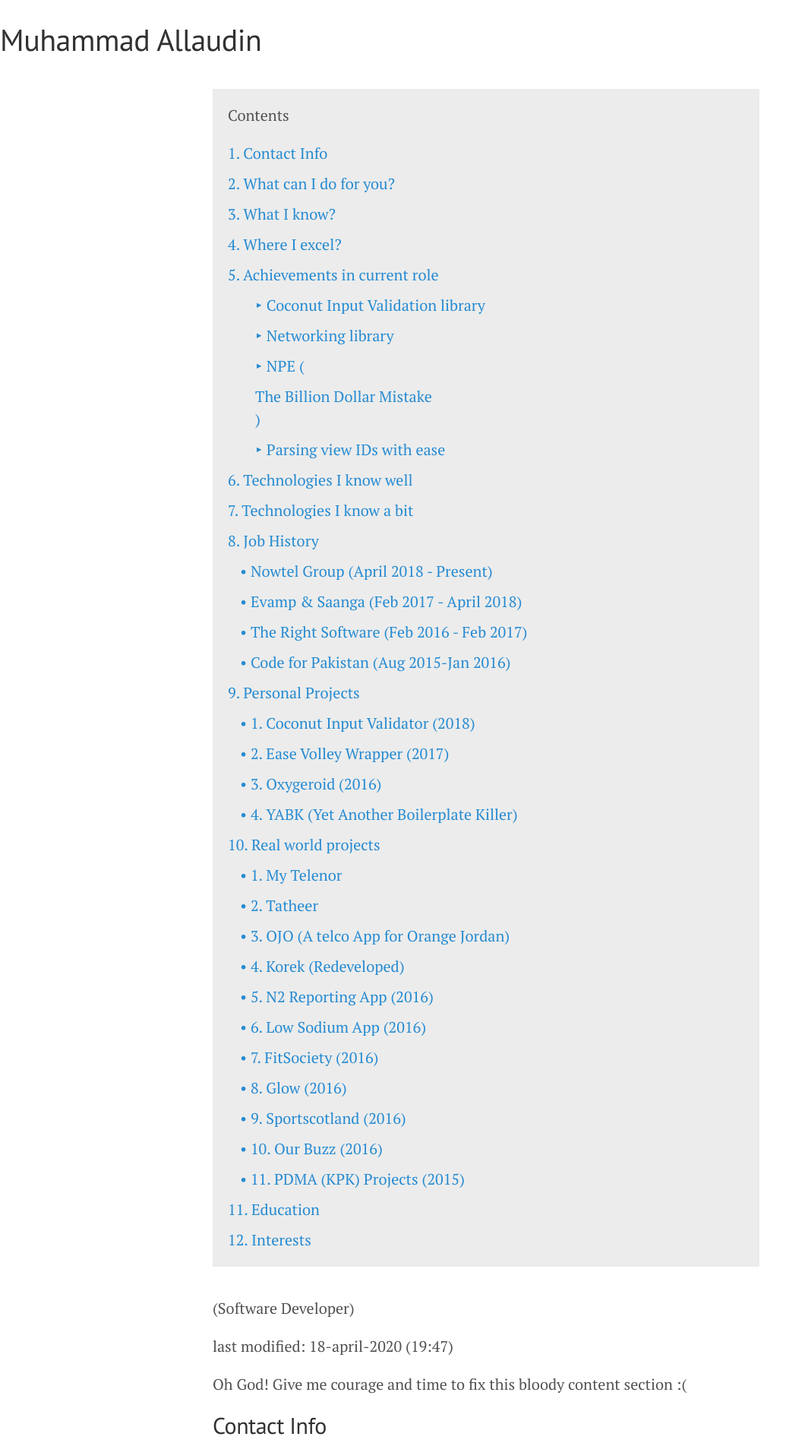
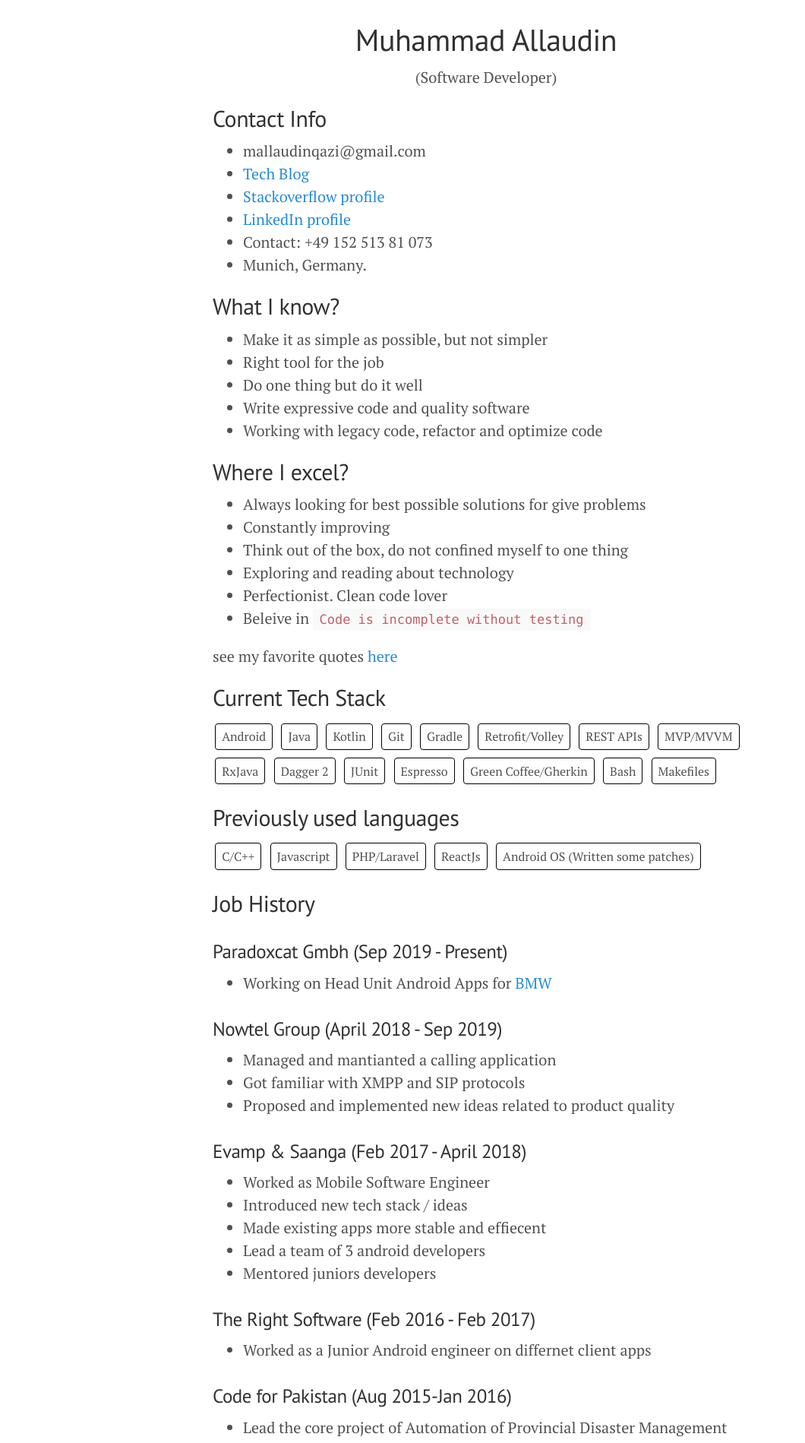
Before and after one commit to allaudin/blog, a Jekyll site: the page built from resume/index.md, in a window 1280 px wide. Shown: the top 1899 px of the page at 76% size, without its empty margins (0-1060 px from the left). Built offline with Jekyll 4.4.1, drawn with Linux system fonts in a browser that asks for light colours; some of the changed text lies outside the part shown.

Commit message:
update resume

```diff
--- a/_layouts/resume.html
+++ b/_layouts/resume.html
@@ -5,18 +5,18 @@
 
 <body>
 
-<h1>{{page.title}}</h1>
-<div class="container content" id="anchor">
-    <div id="toc-container">
-        <div id="toc">
+    <div class="container content" id="resume">
+
+        <div class="picture-wrapper hide">
+            <img src="/assets/img/dp.jpg" alt="Profile Picture" >
         </div>
-    </div>
-    {{ content }}
-</div>
 
 
-<p id="top" onclick="goToTop()">top <a class="fa fa-long-arrow-up" title="go to top"></a></p>
 
-<script src='{{ site.baseurl }}/assets/js/app.js'></script>
+        <h1 class="title">{{page.title}}</h1>
+        {{ content }}
+    </div>
+
 </body>
+
 </html>
--- /dev/null
+++ b/_sass/resume.scss
@@ -0,0 +1,53 @@
+#resume {
+
+    h1.title {
+        display: block;
+        text-align: center;
+    }
+
+    .subtitle {
+        text-align: center;
+    }
+
+    .skill-container {
+
+        display: block;
+
+        .skill {
+            display: inline-block;
+            border-radius: 4px;
+            font-size: 0.8rem;
+            margin: 0.3em 0.2em;
+            padding: 0.3em 0.5em;
+            border: 1px solid black;
+        }
+
+    }
+
+    blockquote {
+        margin: 5px 20px;
+    }
+
+    .picture-wrapper {
+        margin-top: 26px;
+        margin-bottom: 18px;
+        display: block;
+        text-align: center;
+        padding: 0;
+
+        img {
+            display: inline-block;
+            width: 90px;
+            height: 90px;
+            margin: 0;
+            padding: 0;
+            border-radius: 50%;
+        }
+    }
+
+    .hide {
+        display: none !important;
+    }
+
+
+}
--- a/assets/css/main.scss
+++ b/assets/css/main.scss
@@ -2,3 +2,4 @@
 ---
 
 @import "main";
+@import "resume";
--- a/resume/index.md
+++ b/resume/index.md
@@ -1,37 +1,21 @@
 ---
 layout: resume
-nav: false
 title: Muhammad Allaudin
-modified: 18-April-2020 (19:47)
 ---
 
-<p id="subtitle">
+<p class="subtitle">
 	<span>(Software Developer)</span>
 </p>
 
 
-last modified: {{ page.modified | downcase }}
-{: .last_modified }
-
-<!-- ![Photo]({{ site.url }}/{{ site.dp }}){: .selfie} -->
-
-Oh God! Give me courage and time to fix this bloody content section :(
-{: .pray }
-
 ## Contact Info
 
 * mallaudinqazi@gmail.com
-* [Tech Blog](https://mallaudin.com){:.blue}
-* [Stackoverflow profile](http://stackoverflow.com/users/2622118/mallaudin){:.blue}
-* [LinkedIn profile](https://pk.linkedin.com/in/allaudinology){:.blue}
-* Contact: <span id="contact">+49 151 24832360</span>
+* [Tech Blog](https://mallaudin.com)
+* [Stackoverflow profile](http://stackoverflow.com/users/2622118/mallaudin)
+* [LinkedIn profile](https://pk.linkedin.com/in/allaudinology)
+* Contact: <span id="contact">+49 152 513 81 073</span>
 * Munich, Germany.
-
-## What can I do for you?
-
-I currently work in a software house which provides Mobile Financial Services to big companies. I started
-there fresh out of college 3 years ago and have excelled a lot since then in mobile technologies which is my domain of interest. Be it small Android applications or enterprise Android projects, I’ve the skill set to accomplish a project on my own.
-Being an expert ApplicationDeveloper, I am able to give back to the company and community I’m a part of.
 
 
 ## What I know?
@@ -44,113 +28,125 @@
 
 ## Where I excel?
 
-In a short period of time I have learnt a lot and kept myself on my toes to compete with my colleagues who are far more experienced than me. In fact, I have successfully increased my skills and my understanding of android world to beat most of my experienced colleagues in short period of time.
+* Always looking for best possible solutions for give problems
+* Constantly improving
+* Think out of the box, do not confined myself to one thing
+* Exploring and reading about technology
+* Perfectionist. Clean code lover
+* Beleive in `Code is incomplete without testing`
 
-> I am quick learner and adaptable which makes me an excellent resource in any kind of environment.
+see my favorite quotes [here](https://www.mallaudin.com/quotes/)
 
-## Achievements in current role
+## Current Tech Stack
 
-Whenever I thought something is going wrong, I took a step back and tried to solve it in an efficient manner. While working on Apps in Evamp, I have seen a lot of bad code written by novice developers and to be honest we struggled with it too. I have worked on many of these problems and proposed my own solutions to it.
+<div class="skill-container">
+	<span class="skill">Android</span>
+	<span class="skill">Java</span>
+	<span class="skill">Kotlin</span>
+	<span class="skill">Git</span>
+	<span class="skill">Gradle</span>
+	<span class="skill">Retrofit/Volley</span>
+	<span class="skill">REST APIs</span>
+	<span class="skill">MVP/MVVM</span>
+	<span class="skill">RxJava</span>
+	<span class="skill">Dagger 2</span>
+	<span class="skill">JUnit</span>
+	<span class="skill">Espresso</span>
+	<span class="skill">Green Coffee/Gherkin</span>
+	<span class="skill">Bash</span>
+	<span class="skill">Makefiles</span>
+</div>
 
-#### Coconut Input Validation library
+## Previously used languages
 
-> Validating input fields require a lot of effort and boilerplate code on developer side. I have tried to solved
-> this problem by creating a library which does all this work in a very effective manner. It amazingly reduces
-> your validation logic to only a *single line* and makes you productive when dealing with input validations.
-> See [this](https://github.com/allaudin/coconut-input-validator){:.blue} link for reference.
-
-#### Networking library
-
-> For networking,  I have fully compiled my own library keeping Evamp’s need in mind. As almost every project in Evamp
-> communicates to network, **this library reduces around 20% of developer's burden and allow them to be more productive**.Visit
-> [this](https://github.com/allaudin/ease-volley-wrapper){:.blue} link for details.
-
-#### NPE ([The Billion Dollar Mistake](https://en.wikipedia.org/wiki/Tony_Hoare#Apologies_and_retractions))
-
-> NPE is a nightmare for Java Developers and Evamp has suffered a lot from it. I have written an annotation processor to
-> prevent app from crashing because of `NULL POINTER EXCEPTIONS`. **According to Fabric, we had around 10% decrease in crashes after integrating this library**.
-> See [this](https://allaudin.github.io/yabk/){:.blue} link for reference.
-
-#### Parsing view IDs with ease
-
-> One of the curmbersome tasks in Android is getting view reference in java code. You have to write biolerplate code
-> again and again for getting the new IDs from XML. I have solved this issue by creating an annotation processor which
-> does view-id binding and update them automatically. It greatly helps in writing code with same structure and use it
-> without any extra effor. See [this](https://allaudin.github.io/oxygeroid/){:.blue} link for reference.
-
-All these libraries greatly help developers to focus on something more important (business logic) and save precious time.
-
-## Technologies I know well
-
-* Android / Java
-* Git
-* Retrofit / Volley
-* MySql / Sqlite
-* Gradle
-* Event Bus
-* REST
-* MVP/MVVM
-* RxJava
-* Dagger 2
-* Bash
-* Android Architecture Components
-* Operating Systems [Linux]
-* JUnit
-* Android Studio
-* Espresso
-
-## Technologies I know a bit
-
-> Although I know less about these technologies, but with a task at hand, I can dive deep into the technology and can come up with great solutions.
-
-
-
-* C/C++
-* JavaScript
-* ReactJs
-* PHP/Laravel
-* Wordpress
-* Node
-* Design Patterns
-* Computer Networks
+<div class="skill-container">
+	<span class="skill">C/C++</span>
+	<span class="skill">Javascript</span>
+	<span class="skill">PHP/Laravel</span>
+	<span class="skill">ReactJs</span>
+	<span class="skill">Android OS (Written some patches)</span>
+</div>
 
 ## Job History
 
-### Nowtel Group (April 2018 - Present)
+### Paradoxcat Gmbh (Sep 2019 - Present)
 
-Working as Android Engineer. I do anything related to Android.
+* Working on Head Unit Android Apps for [BMW](https://www.bmw.de/de/home.html)
+
+### Nowtel Group (April 2018 - Sep 2019)
+
+* Managed and mantianted a calling application
+* Got familiar with XMPP and SIP protocols
+* Proposed and implemented new ideas related to product quality
 
 ### Evamp & Saanga (Feb 2017 - April 2018)
 
-Worked as Mobile Software Engineer.
+* Worked as Mobile Software Engineer
+* Introduced new tech stack / ideas
+* Made existing apps more stable and effiecent
+* Lead a team of 3 android developers
+* Mentored juniors developers
 
 ### The Right Software (Feb 2016 - Feb 2017)
 
-Worked as Android engineer.
+* Worked as a Junior Android engineer on differnet client apps
 
 ### Code for Pakistan (Aug 2015-Jan 2016)
 
-Lead the core project of Automation of Provincial Disaster Management Authority (PDMA) System. Successfully accomplished two huge government projects under this company's belt.
+* Lead the core project of Automation of Provincial Disaster Management Authority (PDMA) System. Successfully accomplished two huge government projects under this company's belt.
+
+## Achievements in development role
+
+Whenever I thought something is being done in wrong way or needs improvement, I took a step back and tried to solve it. I tried to tackle some problesm by creating my own libraries for specific projects.
+
+### 1. Coconut Input Validation library
+
+Validating input fields require a lot of effort and boilerplate code on developer side. I have tried to solved
+this problem by creating a library which does all this work in a very effective manner. It amazingly reduces
+your validation logic to only a *single line* and makes you productive when dealing with input validations.
+See [this](https://github.com/allaudin/coconut-input-validator) link for reference.
+
+### 2. Networking library
+
+For networking,  I have fully compiled my own library keeping Evamp’s need in mind. As almost every project in Evamp
+communicates to network, **this library reduces around 20% of developer's burden and allow them to be more productive**.Visit
+[this](https://github.com/allaudin/ease-volley-wrapper) link for details.
+
+### 3. NPE ([The Billion Dollar Mistake](https://en.wikipedia.org/wiki/Tony_Hoare#Apologies_and_retractions))
+
+NPE is a nightmare for Java Developers and Evamp has suffered a lot from it. I have written an annotation processor to
+prevent app from crashing because of `NULL POINTER EXCEPTIONS`. **According to Fabric, we had around 10% decrease in crashes after integrating this library**.
+See [this](https://www.mallaudin/yabk/) link for reference.
+
+### 4. Parsing view IDs with ease
+
+One of the curmbersome tasks in Android is getting view reference in java code. You have to write biolerplate code
+again and again for getting the new IDs from XML. I have solved this issue by creating an annotation processor which
+does view-id binding and update them automatically. It greatly helps in writing code with same structure and use it
+without any extra effor. See [this](https://www.mallaudin/oxygeroid/) link for reference.
+
+> All these libraries greatly help developers to focus on something more important (business logic) and save precious time.
+
 
 ## Personal Projects
 
 ### 1. Coconut Input Validator (2018)
 
-Coconut Input Validator moves your data validation logic from Java code to XML. By this, you are able to define validation regex and error messages directly on view definition. [link](https://github.com/allaudin/coconut-input-validator){:.blue}
+Coconut Input Validator moves your data validation logic from Java code to XML. By this, you are able to define validation regex and error messages directly on view definition. [link](https://github.com/allaudin/coconut-input-validator)
 
 ### 2. Ease Volley Wrapper (2017)
 
-Ease is a wrapper around Volley for handling network responses more effectively. It offers auto parsing of response to a specific type with clean and intuitive API for creating requests and handling responses. [link](https://github.com/allaudin/ease-volley-wrapper){:.blue}
+Ease is a wrapper around Volley for handling network responses more effectively. It offers auto parsing of response to a specific type with clean and intuitive API for creating requests and handling responses. [link](https://github.com/allaudin/ease-volley-wrapper)
 
 ### 3. Oxygeroid (2016)
 
-Oxygeroid is a simple yet very effective annotation processor written specifically for Android. It's a boilerplate killer and core idea behind this processor is to get rid of processing view Ids manually. [link](http://www.mallaudin.com/oxygeroid/){:.blue}
+Oxygeroid is a simple yet very effective annotation processor written specifically for Android. It's a boilerplate killer and core idea behind this processor is to get rid of processing view Ids manually. [link](https://www.mallaudin.com/oxygeroid/)
 
 
 ### 4. YABK (Yet Another Boilerplate Killer)
 
 YABK is an annotation process which generates getter/setters and parcel implementation of a POJO at compile time.
-[link](http://www.mallaudin.com/yabk/){:.blue}
+[link](https://www.mallaudin.com/yabk/)
 
 ## Real world projects
 
@@ -159,46 +155,17 @@
 My Telenor is the place where everything related to your Telenor Pakistan number is at your fingertips. A tap or two on My Telenor’s easy to use app and you can view, activate and deactivate your favourite offers, check your usage and manage your account. [link](https://play.google.com/store/apps/details?id=com.telenor.pakistan.mytelenor&hl=en)
 
 
-### 2. Tatheer
-
-A project for `National Counter Terrorism Authority` [link](https://play.google.com/store/apps/details?id=com.es.tatheer&hl=en)
-
-### 3. OJO (A telco App for Orange Jordan)
+### 2. OJO (A telco App for Orange Jordan)
 
 A selfcare app for a Jordan based telco company. [link](https://play.google.com/store/apps/details?id=com.evampsaanga.ojoselfcare&hl=en)
 
 
-### 4. Korek (Redeveloped)
+### 3. Korek (Redeveloped)
 
 A telco app for a telecommunication company based in Iraq. [link](https://play.google.com/store/search?q=mykorek&c=apps&hl=en)
 
 
-### 5. N2 Reporting App (2016)
-
-A reporting application (android) for telenor (KPK) with complete backend in PHP and web UI.
-
-### 6. Low Sodium App (2016)
-
-A small app for showing low sodium receipies. [link](https://play.google.com/store/apps/details?id=com.bitapp.low.sodium&hl=en)
-
-
-### 7. FitSociety (2016)
-
-The FITsociety App gives you access to the best personal trainers in the Netherlands. It offers online coaching in the areas of training, nutrition and recovery. [link](https://play.google.com/store/apps/details?id=nl.FITsociety.app&hl=en){:.blue}
-
-### 8. Glow (2016)
-
-Reality series based around the lives of Glasgow's young charismatic socialites. [link](https://play.google.com/store/apps/details?id=tv.glasglow.mobileapp){:.blue}
-
-### 9. Sportscotland (2016)
-
-Coach Development Application for national sports agency, Scotland. [link](https://play.google.com/store/apps/details?id=uk.org.sportscotland.app){:.blue}
-
-### 10. Our Buzz (2016)
-
-A business application for Scotland's local business. [link](https://play.google.com/store/apps/details?id=com.ourbuzzhq.ourbuzz){:.blue}
-
-### 11. PDMA (KPK) Projects (2015)
+### 4. PDMA (KPK) Projects (2015)
 
 Lead the core project of Automation of Provincial Disaster Management Authority (PDMA) System.
 
```
Also changed, not shown: other parts of resume/index.md (+1 -0 lines), resume-backup.md (added, +213 -0 lines), assets/img/dp.jpg (added).
